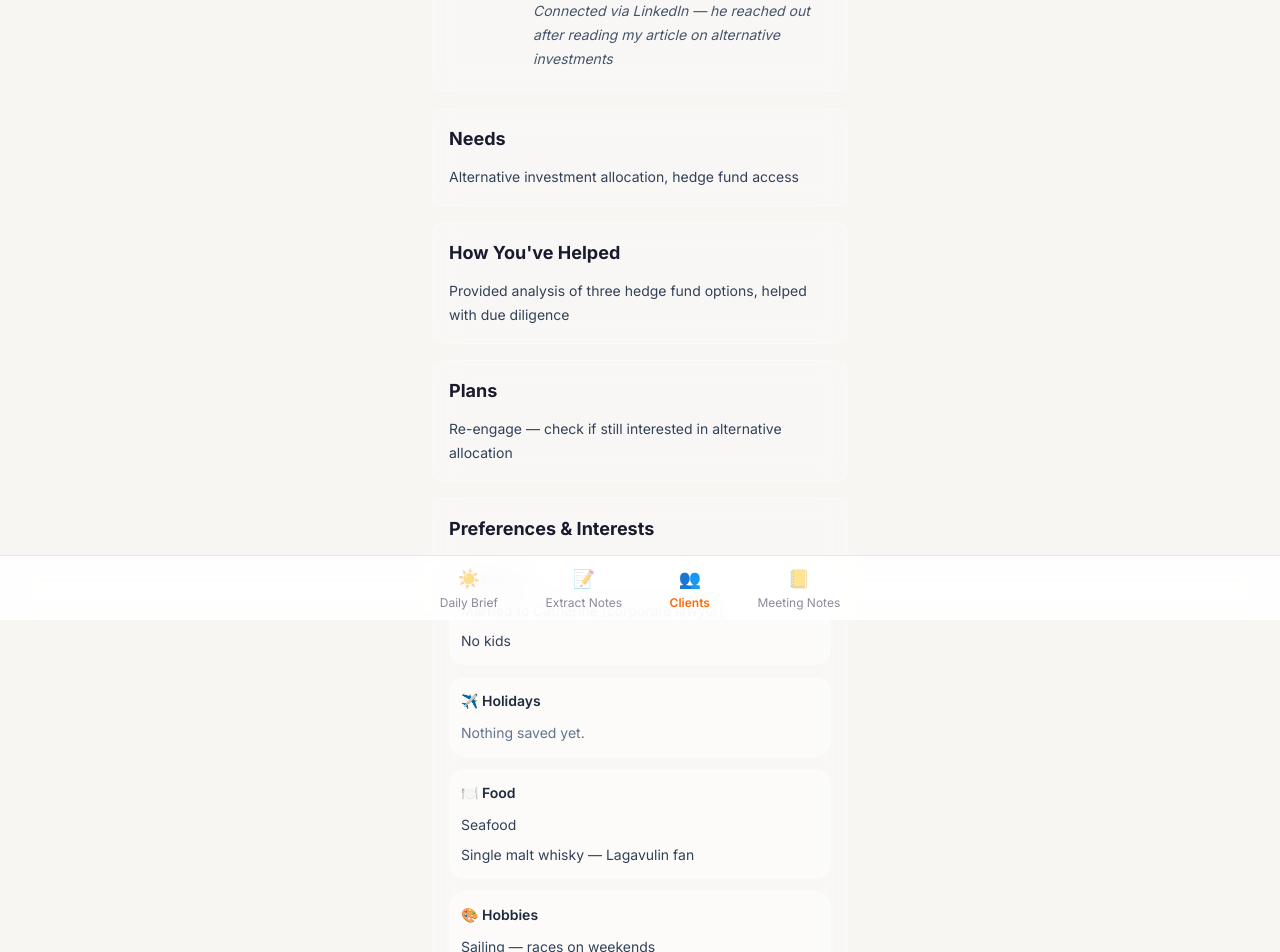
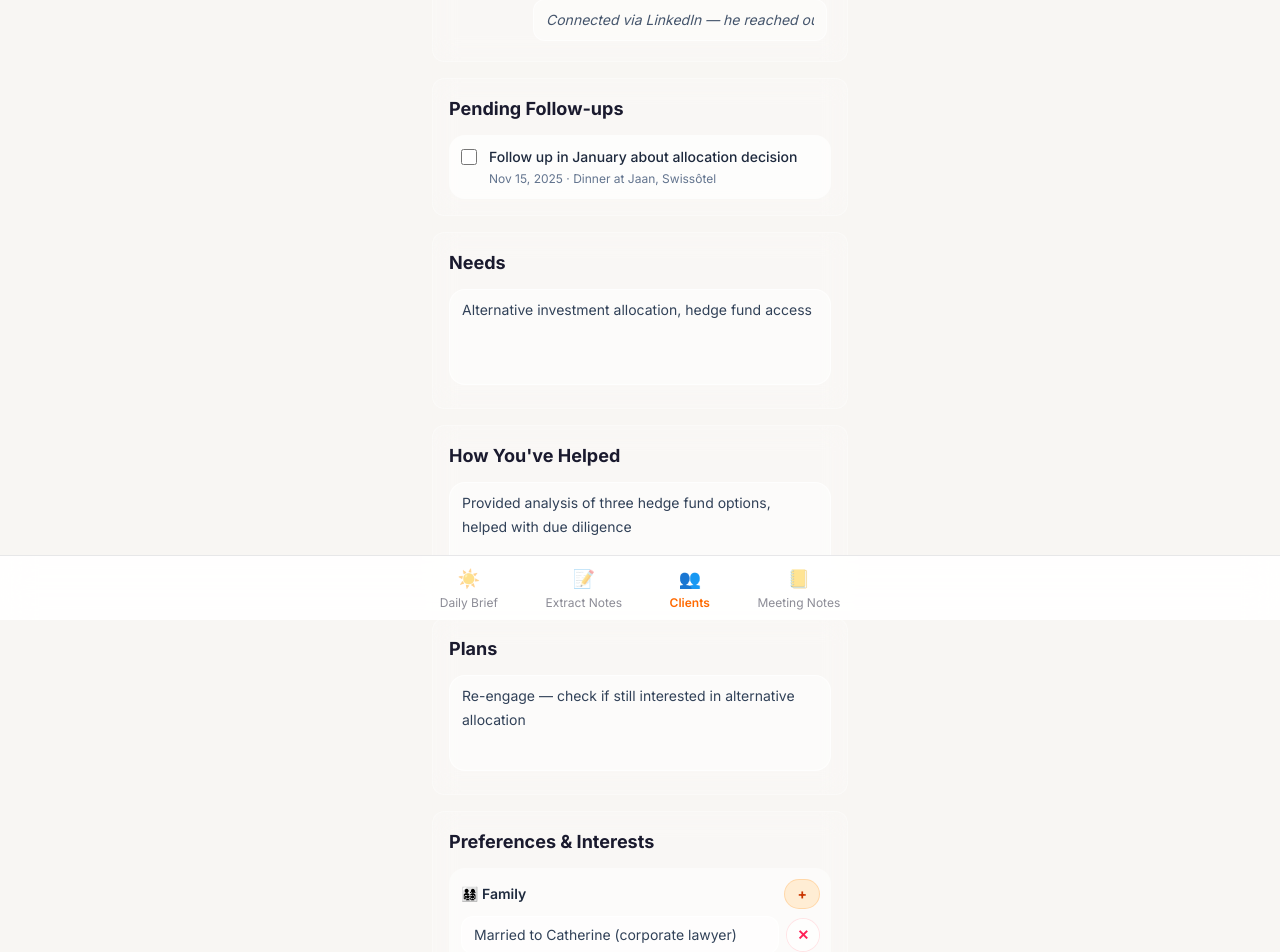
Before and after one commit to huanhock/unreasonablyhuman, a Next.js app: page /clients/james-obrien in a window 1280 px wide. Shown: the part 180-1132 px from the top of the page. Built offline with nearby package versions, Linux system fonts and the light colour scheme.

Commit message:
feat: add follow-ups at top and make client wiki editable

```diff
--- a/app/clients/[id]/page.tsx
+++ b/app/clients/[id]/page.tsx
@@ -12,6 +12,7 @@ const statusStyles: Record<Client['status'], string> = {
 };
 
 const budgetTiers: Client['budget'][] = ['$', '$$', '$$$'];
+const statusCycle: Client['status'][] = ['cold', 'warm', 'hot'];
 
 const smallTalkLabels = [
   ['family', 'Family', '👨‍👩‍👧‍👦'],
@@ -52,28 +53,78 @@ function Section({
   );
 }
 
-function PreferenceList({
+function EditableTextarea({
+  value,
+  onChange,
+}: {
+  value: string;
+  onChange: (value: string) => void;
+}) {
+  return (
+    <textarea
+      value={value}
+      onChange={(event) => onChange(event.target.value)}
+      rows={3}
+      className="min-h-24 w-full resize-none rounded-2xl border border-white/70 bg-white/45 px-3 py-2 text-sm leading-6 text-slate-700 outline-none transition focus:border-orange-300 focus:bg-white/65 focus:ring-4 focus:ring-orange-100"
+    />
+  );
+}
+
+function EditablePreferenceList({
   icon,
   title,
   items,
+  onChange,
 }: {
   icon: string;
   title: string;
   items: string[];
+  onChange: (items: string[]) => void;
 }) {
+  function updateItem(index: number, value: string) {
+    onChange(items.map((item, itemIndex) => (itemIndex === index ? value : item)));
+  }
+
+  function removeItem(index: number) {
+    onChange(items.filter((_, itemIndex) => itemIndex !== index));
+  }
+
   return (
     <div className="rounded-2xl bg-white/45 p-3">
-      <h3 className="font-semibold text-slate-800">
-        {icon} {title}
-      </h3>
+      <div className="flex items-center justify-between gap-3">
+        <h3 className="font-semibold text-slate-800">
+          {icon} {title}
+        </h3>
+        <button
+          type="button"
+          onClick={() => onChange([...items, ''])}
+          className="rounded-full bg-orange-100 px-3 py-1 text-sm font-bold text-orange-700 ring-1 ring-orange-200 transition hover:bg-orange-200"
+          aria-label={`Add ${title.toLowerCase()} item`}
+        >
+          +
+        </button>
+      </div>
+
       {items.length > 0 ? (
-        <ul className="mt-2 space-y-1.5">
-          {items.map((item) => (
-            <li key={item} className="text-slate-700">
-              {item}
-            </li>
+        <div className="mt-2 space-y-2">
+          {items.map((item, index) => (
+            <div key={index} className="flex items-center gap-2">
+              <input
+                value={item}
+                onChange={(event) => updateItem(index, event.target.value)}
+                className="min-w-0 flex-1 rounded-xl border border-white/70 bg-white/55 px-3 py-2 text-sm text-slate-700 outline-none transition focus:border-orange-300 focus:ring-4 focus:ring-orange-100"
+              />
+              <button
+                type="button"
+                onClick={() => removeItem(index)}
+                className="flex size-8 shrink-0 items-center justify-center rounded-full bg-white/65 text-sm font-bold text-rose-500 ring-1 ring-rose-100 transition hover:bg-rose-50"
+                aria-label={`Remove ${title.toLowerCase()} item`}
+              >
+                ✕
+              </button>
+            </div>
           ))}
-        </ul>
+        </div>
       ) : (
         <p className="mt-2 text-slate-500">Nothing saved yet.</p>
       )}
@@ -81,7 +132,97 @@ function PreferenceList({
   );
 }
 
-function MeetingCard({ meeting }: { meeting: MeetingNote }) {
+function EditableHolidays({
+  holidays,
+  onChange,
+}: {
+  holidays: Client['preferences']['holidays'];
+  onChange: (holidays: Client['preferences']['holidays']) => void;
+}) {
+  function updateHoliday(
+    index: number,
+    field: 'date' | 'destination',
+    value: string
+  ) {
+    onChange(
+      holidays.map((holiday, holidayIndex) =>
+        holidayIndex === index ? { ...holiday, [field]: value } : holiday
+      )
+    );
+  }
+
+  function removeHoliday(index: number) {
+    onChange(holidays.filter((_, holidayIndex) => holidayIndex !== index));
+  }
+
+  return (
+    <div className="rounded-2xl bg-white/45 p-3">
+      <div className="flex items-center justify-between gap-3">
+        <h3 className="font-semibold text-slate-800">✈️ Holidays</h3>
+        <button
+          type="button"
+          onClick={() => onChange([...holidays, { date: '', destination: '' }])}
+          className="rounded-full bg-orange-100 px-3 py-1 text-sm font-bold text-orange-700 ring-1 ring-orange-200 transition hover:bg-orange-200"
+          aria-label="Add holiday"
+        >
+          +
+        </button>
+      </div>
+
+      {holidays.length > 0 ? (
+        <div className="mt-2 space-y-2">
+          {holidays.map((holiday, index) => (
+            <div
+              key={index}
+              className="grid grid-cols-[minmax(0,0.85fr)_minmax(0,1fr)_auto] items-center gap-2"
+            >
+              <input
+                type="date"
+                value={holiday.date}
+                onChange={(event) =>
+                  updateHoliday(index, 'date', event.target.value)
+                }
+                className="min-w-0 rounded-xl border border-white/70 bg-white/55 px-3 py-2 text-sm text-slate-700 outline-none transition focus:border-orange-300 focus:ring-4 focus:ring-orange-100"
+              />
+              <input
+                value={holiday.destination}
+                onChange={(event) =>
+                  updateHoliday(index, 'destination', event.target.value)
+                }
+                placeholder="Destination"
+                className="min-w-0 rounded-xl border border-white/70 bg-white/55 px-3 py-2 text-sm text-slate-700 outline-none transition focus:border-orange-300 focus:ring-4 focus:ring-orange-100"
+              />
+              <button
+                type="button"
+                onClick={() => removeHoliday(index)}
+                className="flex size-8 shrink-0 items-center justify-center rounded-full bg-white/65 text-sm font-bold text-rose-500 ring-1 ring-rose-100 transition hover:bg-rose-50"
+                aria-label="Remove holiday"
+              >
+                ✕
+              </button>
+            </div>
+          ))}
+        </div>
+      ) : (
+        <p className="mt-2 text-slate-500">Nothing saved yet.</p>
+      )}
+    </div>
+  );
+}
+
+function MeetingCard({
+  meeting,
+  meetingIndex,
+  onToggleFollowUp,
+}: {
+  meeting: MeetingNote;
+  meetingIndex: number;
+  onToggleFollowUp: (
+    meetingIndex: number,
+    followUpIndex: number,
+    done: boolean
+  ) => void;
+}) {
   const [expanded, setExpanded] = useState(false);
   const smallTalk = smallTalkLabels.filter(([key]) => meeting.smallTalk[key]);
 
@@ -121,14 +262,21 @@ function MeetingCard({ meeting }: { meeting: MeetingNote }) {
       {expanded ? (
         <div className="border-t border-white/70 p-3">
           <div className="space-y-2">
-            {meeting.followUps.map((followUp) => (
+            {meeting.followUps.map((followUp, followUpIndex) => (
               <label
                 key={followUp.task}
                 className="flex items-start gap-3 rounded-xl bg-white/50 p-3"
               >
                 <input
                   type="checkbox"
-                  defaultChecked={followUp.done}
+                  checked={followUp.done}
+                  onChange={(event) =>
+                    onToggleFollowUp(
+                      meetingIndex,
+                      followUpIndex,
+                      event.target.checked
+                    )
+                  }
                   className="mt-0.5 size-4 rounded border-orange-200 accent-orange-500"
                 />
                 <span className="text-sm text-slate-700">{followUp.task}</span>
@@ -164,6 +312,72 @@ export default function ClientWikiPage({
 }) {
   const { id } = use(params);
   const client = clients.find((candidate) => candidate.id === id);
+  const [status, setStatus] = useState<Client['status']>(
+    client?.status ?? 'warm'
+  );
+  const [howWeMet, setHowWeMet] = useState(client?.howWeMet ?? '');
+  const [needs, setNeeds] = useState(client?.needs ?? '');
+  const [howHelped, setHowHelped] = useState(client?.howHelped ?? '');
+  const [plans, setPlans] = useState(client?.plans ?? '');
+  const [preferences, setPreferences] = useState<Client['preferences']>(
+    client?.preferences ?? { family: [], holidays: [], food: [], hobbies: [] }
+  );
+  const [budget, setBudget] = useState<Client['budget']>(
+    client?.budget ?? '$$'
+  );
+  const [meetingHistory, setMeetingHistory] = useState<MeetingNote[]>(
+    client?.meetingHistory.map((meeting) => ({
+      ...meeting,
+      followUps: meeting.followUps.map((followUp) => ({ ...followUp })),
+      smallTalk: { ...meeting.smallTalk },
+      topics: [...meeting.topics],
+    })) ?? []
+  );
+
+  const pendingFollowUps = meetingHistory.flatMap((meeting, meetingIndex) =>
+    meeting.followUps
+      .map((followUp, followUpIndex) => ({
+        ...followUp,
+        followUpIndex,
+        meetingIndex,
+        meetingDate: meeting.date,
+        meetingLocation: meeting.location,
+      }))
+      .filter((followUp) => !followUp.done)
+  );
+
+  function cycleStatus() {
+    const currentIndex = statusCycle.indexOf(status);
+    setStatus(statusCycle[(currentIndex + 1) % statusCycle.length]);
+  }
+
+  function updatePreferenceList(
+    key: 'family' | 'food' | 'hobbies',
+    items: string[]
+  ) {
+    setPreferences((current) => ({ ...current, [key]: items }));
+  }
+
+  function toggleFollowUp(
+    meetingIndex: number,
+    followUpIndex: number,
+    done: boolean
+  ) {
+    setMeetingHistory((current) =>
+      current.map((meeting, currentMeetingIndex) =>
+        currentMeetingIndex === meetingIndex
+          ? {
+              ...meeting,
+              followUps: meeting.followUps.map((followUp, currentFollowUpIndex) =>
+                currentFollowUpIndex === followUpIndex
+                  ? { ...followUp, done }
+                  : followUp
+              ),
+            }
+          : meeting
+      )
+    );
+  }
 
   if (!client) {
     return (
@@ -211,67 +425,101 @@ export default function ClientWikiPage({
                   {client.company}
                 </p>
               </div>
-              <span
-                className={`shrink-0 rounded-full px-2.5 py-1 text-xs font-semibold capitalize ring-1 ${statusStyles[client.status]}`}
+              <button
+                type="button"
+                onClick={cycleStatus}
+                className={`shrink-0 rounded-full px-2.5 py-1 text-xs font-semibold capitalize ring-1 transition hover:scale-105 ${statusStyles[status]}`}
               >
-                {client.status}
-              </span>
+                {status}
+              </button>
             </div>
-            <p className="mt-4 text-sm italic leading-6 text-slate-600">
-              {client.howWeMet}
-            </p>
+            <input
+              value={howWeMet}
+              onChange={(event) => setHowWeMet(event.target.value)}
+              className="mt-4 w-full rounded-xl border border-white/60 bg-white/40 px-3 py-2 text-sm italic leading-6 text-slate-600 outline-none transition focus:border-orange-300 focus:bg-white/65 focus:ring-4 focus:ring-orange-100"
+            />
           </div>
         </div>
       </header>
 
       <div className="mt-4 space-y-4">
+        {pendingFollowUps.length > 0 ? (
+          <section className="glass border-orange-200 bg-orange-50/70 p-4">
+            <h2 className="text-lg font-bold text-[#1a1a2e]">
+              Pending Follow-ups
+            </h2>
+            <div className="mt-3 space-y-2">
+              {pendingFollowUps.map((followUp) => (
+                <label
+                  key={`${followUp.meetingIndex}-${followUp.followUpIndex}-${followUp.task}`}
+                  className="flex items-start gap-3 rounded-2xl bg-white/65 p-3"
+                >
+                  <input
+                    type="checkbox"
+                    checked={followUp.done}
+                    onChange={(event) =>
+                      toggleFollowUp(
+                        followUp.meetingIndex,
+                        followUp.followUpIndex,
+                        event.target.checked
+                      )
+                    }
+                    className="mt-0.5 size-4 rounded border-orange-200 accent-orange-500"
+                  />
+                  <span className="min-w-0 flex-1">
+                    <span className="block text-sm font-medium text-slate-800">
+                      {followUp.task}
+                    </span>
+                    <span className="mt-1 block text-xs text-slate-500">
+                      {formatDate(followUp.meetingDate)} ·{' '}
+                      {followUp.meetingLocation}
+                    </span>
+                  </span>
+                </label>
+              ))}
+            </div>
+          </section>
+        ) : null}
+
         <Section title="Needs">
-          <p>{client.needs}</p>
+          <EditableTextarea value={needs} onChange={setNeeds} />
         </Section>
 
         <Section title="How You've Helped">
-          <p>{client.howHelped}</p>
+          <EditableTextarea value={howHelped} onChange={setHowHelped} />
         </Section>
 
         <Section title="Plans">
-          <p>{client.plans}</p>
+          <EditableTextarea value={plans} onChange={setPlans} />
         </Section>
 
         <Section title="Preferences & Interests">
           <div className="space-y-3">
-            <PreferenceList
+            <EditablePreferenceList
               icon="👨‍👩‍👧‍👦"
               title="Family"
-              items={client.preferences.family}
+              items={preferences.family}
+              onChange={(items) => updatePreferenceList('family', items)}
             />
 
-            <div className="rounded-2xl bg-white/45 p-3">
-              <h3 className="font-semibold text-slate-800">✈️ Holidays</h3>
-              {client.preferences.holidays.length > 0 ? (
-                <ul className="mt-2 space-y-1.5">
-                  {client.preferences.holidays.map((holiday) => (
-                    <li
-                      key={`${holiday.date}-${holiday.destination}`}
-                      className="text-slate-700"
-                    >
-                      {formatDate(holiday.date)} to {holiday.destination}
-                    </li>
-                  ))}
-                </ul>
-              ) : (
-                <p className="mt-2 text-slate-500">Nothing saved yet.</p>
-              )}
-            </div>
+            <EditableHolidays
+              holidays={preferences.holidays}
+              onChange={(holidays) =>
+                setPreferences((current) => ({ ...current, holidays }))
+              }
+            />
 
-            <PreferenceList
+            <EditablePreferenceList
               icon="🍽️"
               title="Food"
-              items={client.preferences.food}
+              items={preferences.food}
+              onChange={(items) => updatePreferenceList('food', items)}
             />
-            <PreferenceList
+            <EditablePreferenceList
               icon="🎨"
               title="Hobbies"
-              items={client.preferences.hobbies}
+              items={preferences.hobbies}
+              onChange={(items) => updatePreferenceList('hobbies', items)}
             />
           </div>
         </Section>
@@ -282,8 +530,9 @@ export default function ClientWikiPage({
               <button
                 key={tier}
                 type="button"
+                onClick={() => setBudget(tier)}
                 className={`rounded-full px-4 py-2 text-sm font-bold ring-1 transition ${
-                  tier === client.budget
+                  tier === budget
                     ? 'bg-orange-500 text-white ring-orange-500'
                     : 'bg-white/60 text-slate-600 ring-white/80'
                 }`}
@@ -296,8 +545,13 @@ export default function ClientWikiPage({
 
         <Section title="Meeting History">
           <div className="space-y-3">
-            {client.meetingHistory.map((meeting) => (
-              <MeetingCard key={meeting.id} meeting={meeting} />
+            {meetingHistory.map((meeting, meetingIndex) => (
+              <MeetingCard
+                key={meeting.id}
+                meeting={meeting}
+                meetingIndex={meetingIndex}
+                onToggleFollowUp={toggleFollowUp}
+              />
             ))}
           </div>
         </Section>
```
